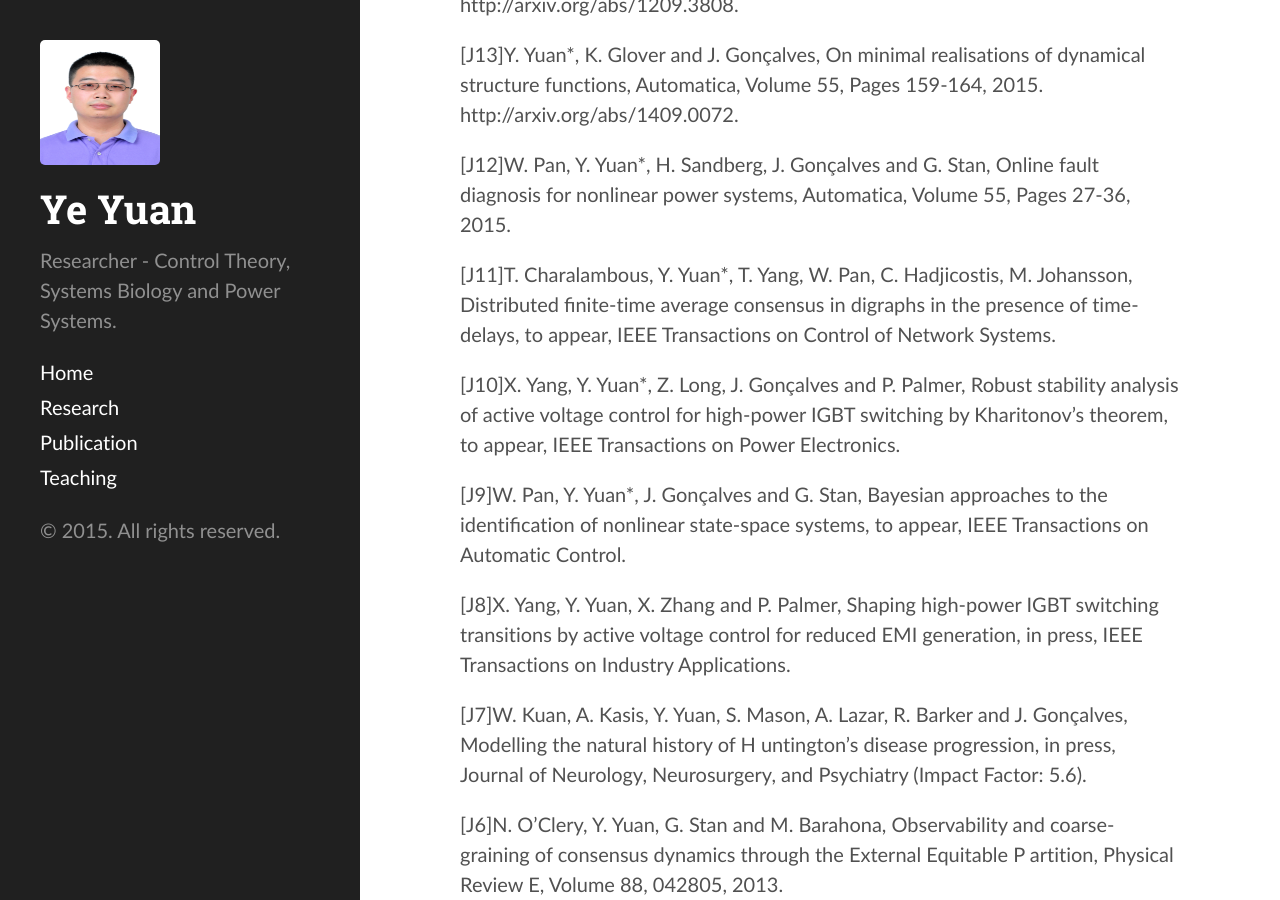
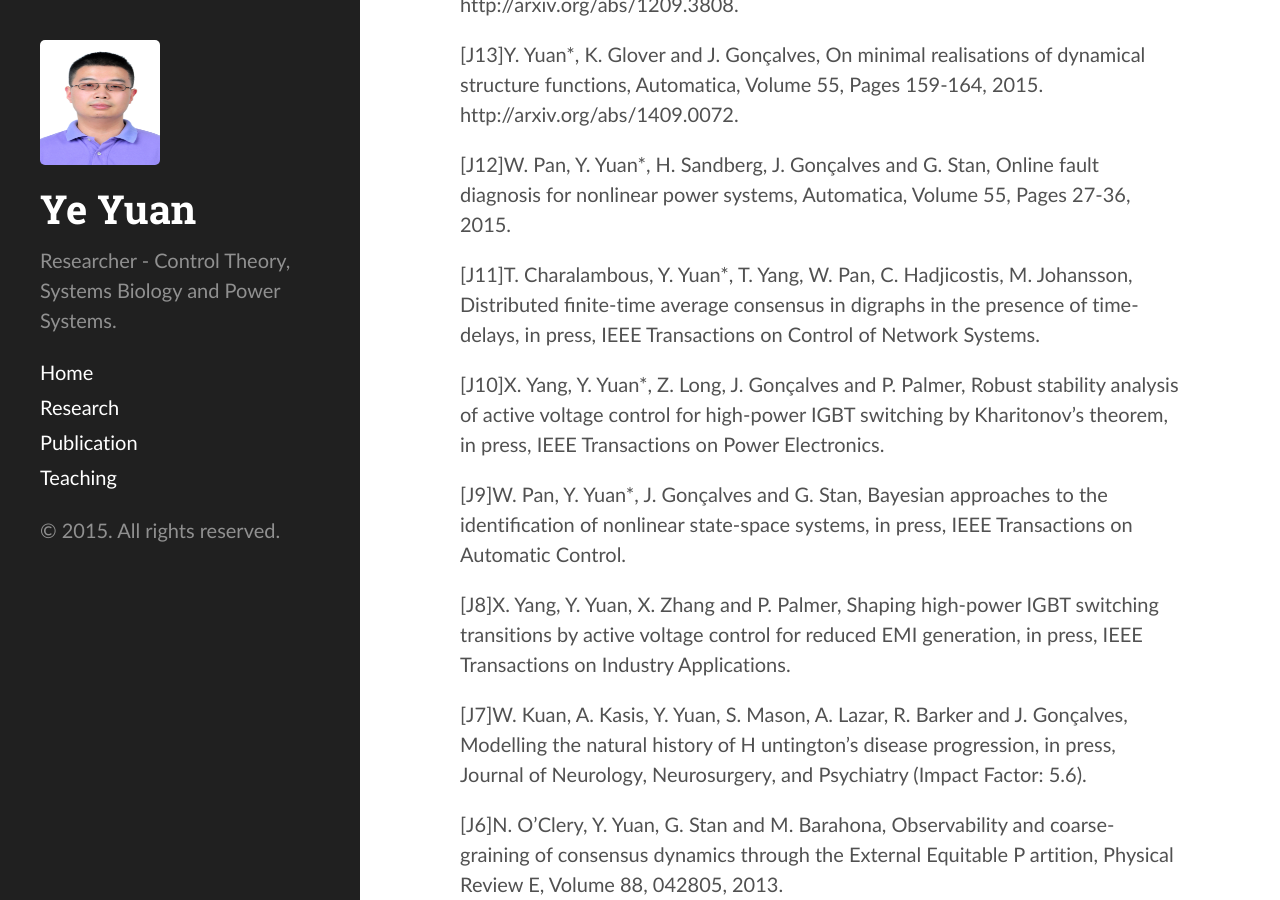
Before and after one commit to yy311/yy311.github.io, a Jekyll site: the page built from publication.md, in a window 1280 px wide and 900 px high, scrolled down 396 px. Built offline with Jekyll 4.4.1, drawn with Linux system fonts in a browser that asks for light colours.

Commit message:
Update publication.md

```diff
--- a/publication.md
+++ b/publication.md
@@ -20,11 +20,11 @@ title: Publication
 
 [J12]W. Pan, Y. Yuan*, H. Sandberg, J. Gonçalves and G. Stan, Online fault diagnosis for nonlinear power systems, Automatica, Volume 55, Pages 27-36, 2015.
 
-[J11]T. Charalambous, Y. Yuan*, T. Yang, W. Pan, C. Hadjicostis, M. Johansson, Distributed finite-time average consensus in digraphs in the presence of time-delays, to appear, IEEE Transactions on Control of Network Systems.
+[J11]T. Charalambous, Y. Yuan*, T. Yang, W. Pan, C. Hadjicostis, M. Johansson, Distributed finite-time average consensus in digraphs in the presence of time-delays, in press, IEEE Transactions on Control of Network Systems.
 
-[J10]X. Yang, Y. Yuan*, Z. Long, J. Gonçalves and P. Palmer, Robust stability analysis of active voltage control for high-power IGBT switching by Kharitonov’s theorem, to appear, IEEE Transactions on Power Electronics.
+[J10]X. Yang, Y. Yuan*, Z. Long, J. Gonçalves and P. Palmer, Robust stability analysis of active voltage control for high-power IGBT switching by Kharitonov’s theorem, in press, IEEE Transactions on Power Electronics.
 
-[J9]W. Pan, Y. Yuan*, J. Gonçalves and G. Stan, Bayesian approaches to the identification of nonlinear state-space systems, to appear, IEEE Transactions on Automatic Control.
+[J9]W. Pan, Y. Yuan*, J. Gonçalves and G. Stan, Bayesian approaches to the identification of nonlinear state-space systems, in press, IEEE Transactions on Automatic Control.
 
 [J8]X. Yang, Y. Yuan, X. Zhang and P. Palmer, Shaping high-power IGBT switching transitions by active voltage control for reduced EMI generation, in press, IEEE Transactions on Industry Applications.
 
```
